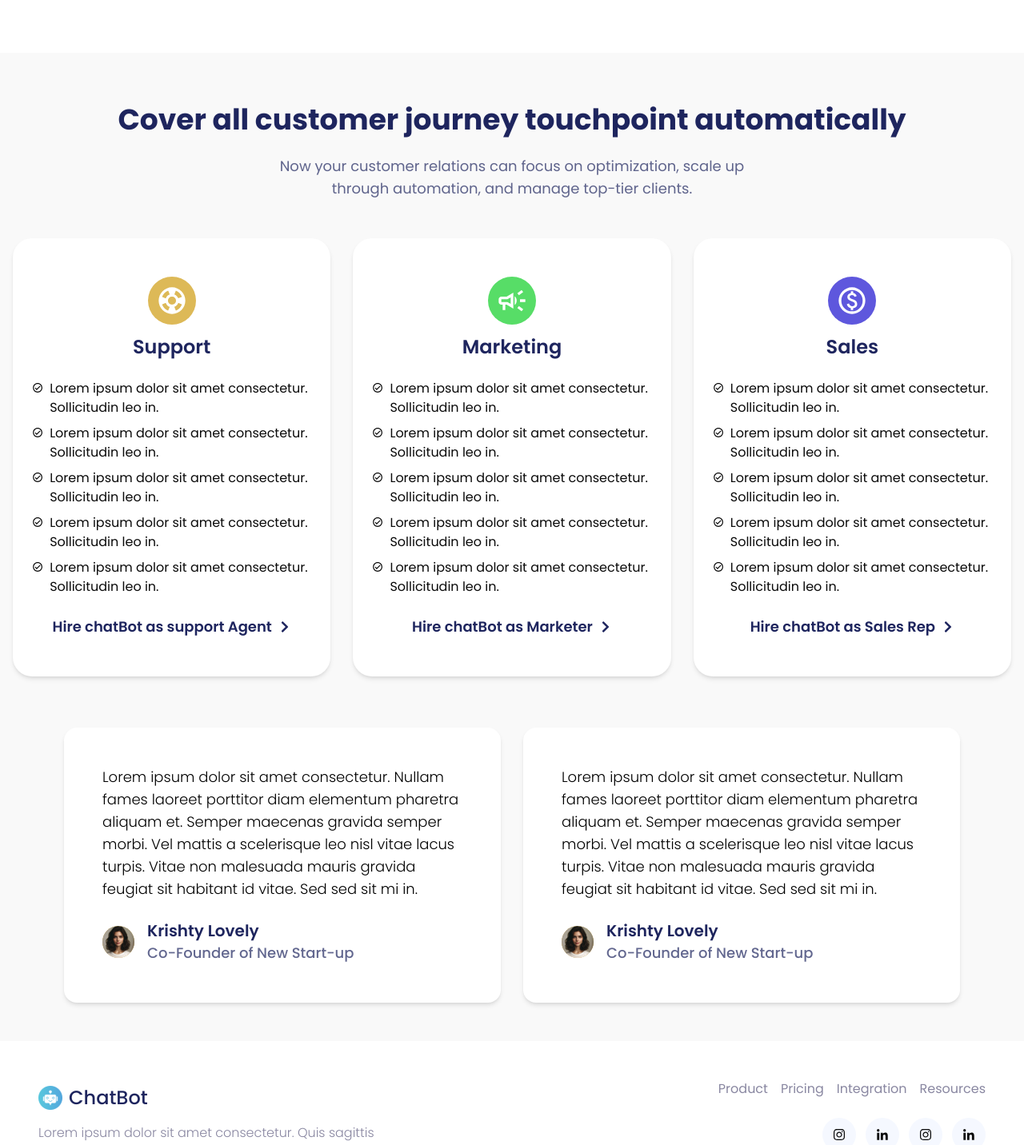
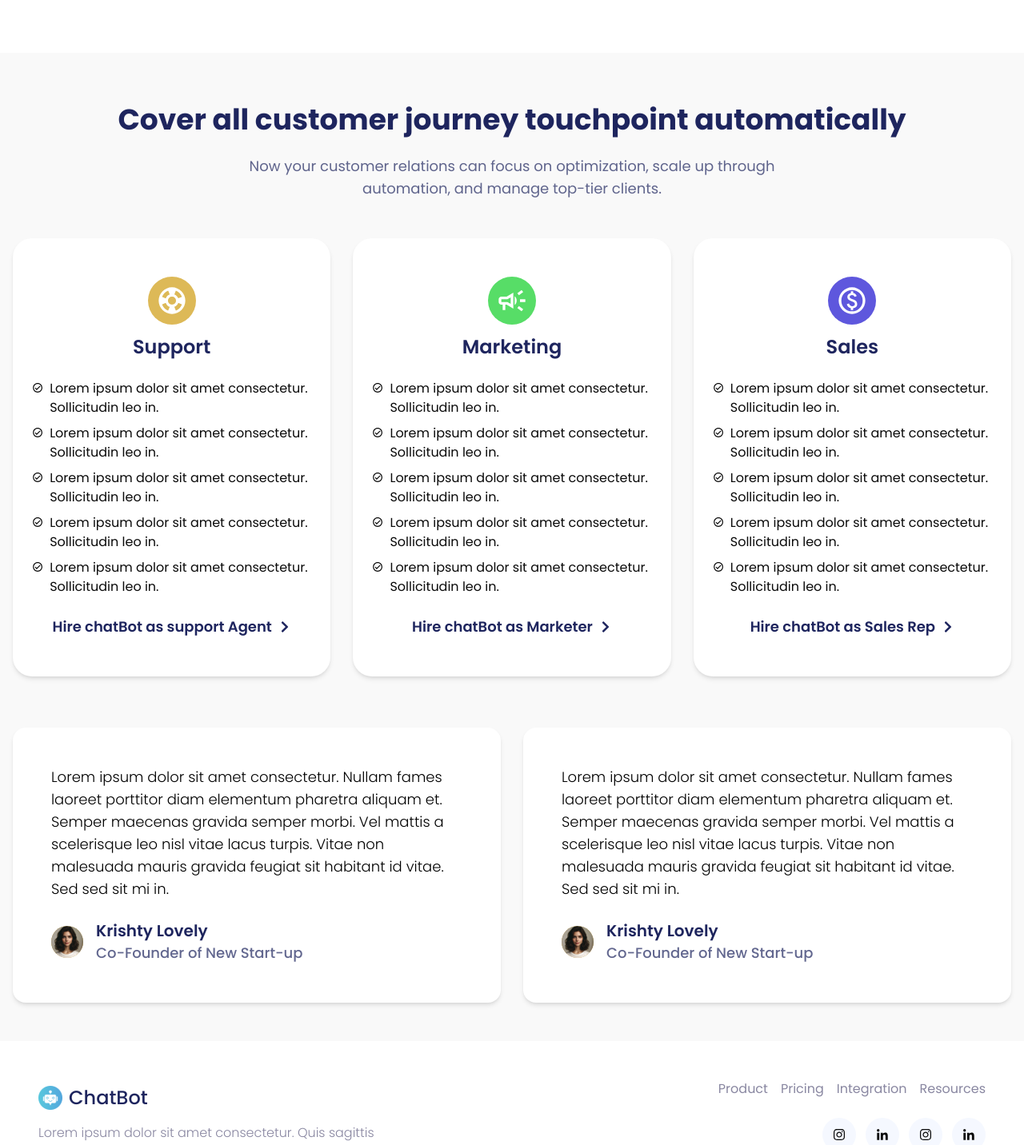
Before and after one commit to patel-poojan/chatbot-frontend, a Next.js app: page / in a window 1280 px wide. Shown: the part 1164-2596 px from the top of the page at 80% size. Built offline with nearby package versions, Linux system fonts and the light colour scheme.

Commit message:
feat: page-not found screen added and fix some home page design issue

```diff
--- a/src/app/components/OuterTemplete.tsx
+++ b/src/app/components/OuterTemplete.tsx
@@ -6,7 +6,7 @@ const OuterTemplate = ({ children }: { children: React.ReactNode }) => {
   return (
     <div className="min-h-screen bg-gray-100">
       <div className="flex  py-4 justify-center bg-[#ffffff7a] shadow-lg">
-        <Link href="/" className="flex gap-2 items-center">
+        <Link href="/chatbotlist" className="flex gap-2 items-center">
           <Image
             src="/images/bot-icon.svg"
             alt="chatbot logo"
--- /dev/null
+++ b/src/app/not-found.tsx
@@ -0,0 +1,16 @@
+"use client";
+import { useRouter } from "next/navigation";
+
+import { useEffect } from "react";
+
+const NotFound = () => {
+  const router = useRouter();
+
+  useEffect(() => {
+    router.push("/chatbotlist");
+  }, [router]);
+
+  return null;
+};
+
+export default NotFound;
--- a/src/app/page.tsx
+++ b/src/app/page.tsx
@@ -152,7 +152,7 @@ export default function Home() {
         </div>
         {/* template-2 */}
         <div className="bg-white  py-5  lg:py-12">
-          <div className="text-[#1E255E] text-xl md:text-4xl font-bold flex flex-col space-y-1 mx-auto text-center max-w-4xl px-4">
+          <div className="text-[#1E255E] text-xl md:text-4xl font-bold flex flex-col space-y-1 mx-auto text-center max-w-5xl px-4">
             <span>Empowering companies</span>
             <span>to stand out with customer experience</span>
           </div>
@@ -195,7 +195,7 @@ export default function Home() {
           <h2 className="text-[#1E255E] text-2xl md:text-4xl font-bold text-center px-4">
             Cover all customer journey touchpoint automatically
           </h2>
-          <p className="text-lg font-normal text-[#1e255eb3] text-center px-4 mt-6 mb-8 md:mb-12 max-w-2xl mx-auto">
+          <p className="text-lg font-normal text-[#1e255eb3] text-center px-4 mt-6 mb-8 md:mb-12 max-w-3xl mx-auto">
             Now your customer relations can focus on optimization, scale up
             through automation, and manage top-tier clients.
           </p>
@@ -218,7 +218,7 @@ export default function Home() {
           </div>
         </div>
         {/* template-5 */}
-        <div className="max-w-6xl gap-5 sm:gap-7 grid grid-cols-1 sm:grid-cols-2 mx-auto px-4">
+        <div className="max-w-7xl gap-5 sm:gap-7 grid grid-cols-1 sm:grid-cols-2 mx-auto px-4">
           <CommentCard
             imgSrc="/images/person.svg"
             message="Lorem ipsum dolor sit amet consectetur. Nullam fames laoreet porttitor diam elementum pharetra aliquam et. Semper maecenas gravida semper morbi. Vel mattis a scelerisque leo nisl vitae lacus turpis. Vitae non malesuada mauris gravida feugiat sit habitant id vitae. Sed sed sit mi in."
```
